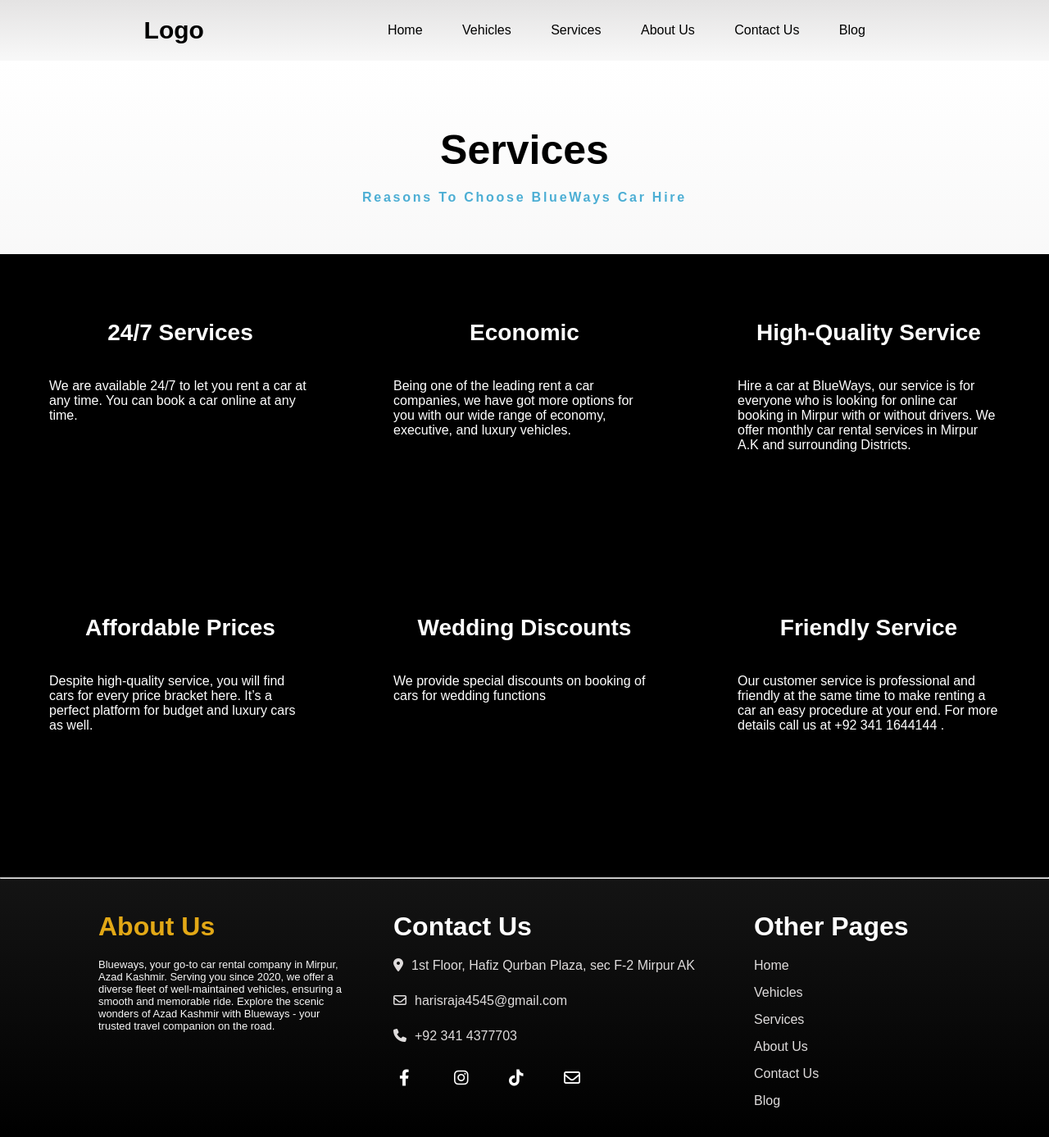
After one commit to HamzaArif538/BlueWays, a Django app: page /services in a window 1280 px wide. The commit adds this page. Shown: the whole page at 82% size. Run offline with Django 4.2, Linux system fonts and the light colour scheme.

Commit message:
created categories filter in vehicles page and completed the services page

```diff
--- a/blueways/settings.py
+++ b/blueways/settings.py
@@ -40,6 +40,7 @@ INSTALLED_APPS = [
     'django.contrib.staticfiles',
 
     'home',
+    'django_filters',
 ]
 
 MIDDLEWARE = [
--- a/home/templates/home/footer.html
+++ b/home/templates/home/footer.html
@@ -45,10 +45,7 @@
                         <a href="/vehicles">Vehicles</a>
                     </li>
                     <li class='footer-link'>
-                        <a href="/categories">Categories</a>
-                    </li>
-                    <li class='footer-link'>
-                        <a href="">Services</a>
+                        <a href="/services">Services</a>
                     </li>
                     <li class='footer-link'>
                         <a href="">About Us</a>
--- a/home/templates/home/navbar.html
+++ b/home/templates/home/navbar.html
@@ -17,10 +17,7 @@
                     <a href="/vehicles">Vehicles</a>
                 </li>
                 <li class='navbar-item'>
-                    <a href="/categories">Categories</a>
-                </li>
-                <li class='navbar-item'>
-                    <a href="">Services</a>
+                    <a href="/services">Services</a>
                 </li>
                 <li class='navbar-item'>
                     <a href="">About Us</a>
--- /dev/null
+++ b/home/templates/home/services.html
@@ -0,0 +1,71 @@
+{% extends "home/main.html" %}
+{% load static %}
+
+
+{% block content %}
+<link rel="stylesheet" href="{% static "css/services.css" %}">
+
+
+<div class="servicescontainer">
+    <div class="serviceshead">
+        <div class="servicesheadtitle">
+            <h1>Services</h1>
+        </div>
+        <div class="servicesheadinfo">
+            <span>Reasons To Choose BlueWays Car Hire</span>
+        </div>
+    </div>
+    <div class="servicesmain">
+        <div class="servicesmaincont">
+            <div class="mainconttitle">
+                24/7 Services
+            </div>
+            <div class="maincontinfo">
+                We are available 24/7 to let you rent a car at any time. You can book a car online at any time.
+            </div>
+        </div>
+        <div class="servicesmaincont">
+            <div class="mainconttitle">
+                Economic
+            </div>
+            <div class="maincontinfo">
+                Being one of the leading rent a car companies, we have got more options for you with our wide range of economy, executive, and luxury vehicles.
+            </div>
+        </div>
+        <div class="servicesmaincont">
+            <div class="mainconttitle">
+                High-Quality Service
+            </div>
+            <div class="maincontinfo">
+                Hire a car at BlueWays, our service is for everyone who is looking for online car booking in Mirpur with or without drivers. We offer monthly car rental services in Mirpur A.K and surrounding Districts.
+            </div>
+        </div>
+        <div class="servicesmaincont">
+            <div class="mainconttitle">
+                Affordable Prices
+            </div>
+            <div class="maincontinfo">
+                Despite high-quality service, you will find cars for every price bracket here. It’s a perfect platform for budget and luxury cars as well.
+            </div>
+        </div>
+        <div class="servicesmaincont">
+            <div class="mainconttitle">
+                Wedding Discounts
+            </div>
+            <div class="maincontinfo">
+                We provide special discounts on booking of cars for wedding functions
+            </div>
+        </div>
+        <div class="servicesmaincont">
+            <div class="mainconttitle">
+                Friendly Service
+            </div>
+            <div class="maincontinfo">
+                Our customer service is professional and friendly at the same time to make renting a car an easy procedure at your end. For more details call us at +92 341 1644144 .
+            </div>
+        </div>
+    </div>
+</div>
+
+
+{% endblock content %}
--- a/home/urls.py
+++ b/home/urls.py
@@ -6,7 +6,7 @@ urlpatterns = [
     path('logoutpage', views.logoutpage, name='logoutpage'),
 
     path('', views.home, name='home'),
-    path('categories', views.categories, name='categories'),
+    path('services', views.services, name='services'),
     path('vehicles', views.vehicles, name='vehicles'),
     path('car_detail/<str:pk_test>/', views.carDetail, name='car_detail'),
     path('vehiclebooking', views.vehiclebooking, name='vehiclebooking'),
--- a/home/views.py
+++ b/home/views.py
@@ -6,6 +6,7 @@ from datetime import date
 from datetime import datetime
 from django.contrib.auth import authenticate, login, logout
 from django.contrib.auth.decorators import login_required
+from .filters import CarFilter
 
 # Create your views here.
 
@@ -35,6 +36,8 @@ def home(request):
 def vehicles(request):
     cars = Car.objects.all()
     total_cars = cars.count()
+    myFilter = CarFilter(request.GET, queryset=cars)
+    cars = myFilter.qs
 
     sort_option  = request.GET.get('sort', None)
 
@@ -59,12 +62,14 @@ def vehicles(request):
         cars = paginator.page(paginator.num_pages)
 
 
-    context = {'cars':cars, 'total_cars':total_cars}
+
+
+    context = {'cars':cars, 'total_cars':total_cars, 'myFilter':myFilter}
     return render(request, 'home/vehicles.html', context)
 
 
-def categories(request):
-    return render(request, 'home/categories.html')
+def services(request):
+    return render(request, 'home/services.html')
 
 def carDetail(request, pk_test):
     car = Car.objects.get(id=pk_test)
--- /dev/null
+++ b/static/css/services.css
@@ -0,0 +1,72 @@
+*{
+    margin: 0;
+    padding: 0;
+}
+
+.servicescontainer{
+    display: flex;
+    flex-direction: column;
+    justify-content: center;
+    align-items: center;
+    width: 100%;
+    background: linear-gradient(to bottom,rgb(255, 255, 255), rgb(228, 227, 227));
+    padding: 20px 0 0 0;
+}
+
+.servicescontainer .serviceshead{
+    display: flex;
+    flex-direction: column;
+    align-items: center;
+    margin: 40px 0;
+}
+
+.serviceshead .servicesheadtitle h1{
+    font-size: 50px;
+    margin: 20px 0;
+}
+
+.serviceshead .servicesheadinfo{
+    color: rgb(76, 174, 212);
+    font-weight: bold;
+    letter-spacing: 0.25cap;
+    margin-bottom: 20px;
+}
+
+.servicescontainer .servicesmain{
+    background:black;
+    color: #fff;
+    display: flex;
+    flex-wrap: wrap;
+    justify-content: space-evenly;
+    padding: 20px 0;
+}
+
+.servicesmain .servicesmaincont{
+    display: flex;
+    flex-direction: column;
+    width: 400px;
+    height: 320px;
+    background: black;
+    margin: 20px 0px ;
+    align-items: center;
+    border-radius: 40px;
+    flex-wrap: wrap;
+    padding: 20px 20px 0 20px;
+    transition: 0.5s;
+}
+
+.servicesmain .servicesmaincont:hover{
+    background: rgb(76, 174, 212);
+    /* box-shadow: 1px 1px 20px 2px white; */
+}
+
+.servicesmaincont .mainconttitle{
+    padding: 20px 0;
+    font-size: 28px;
+    font-weight: bold;
+}
+
+.servicesmaincont .maincontinfo{
+    margin: 20px 20px;
+
+}
```
Also changed, not shown: home/filters.py (added, +7 -0 lines), home/templates/home/categories.html (deleted, +0 -7 lines), home/templates/home/vehiclepage.html (+31 -0 lines), static/css/admindashboard.css (+7 -4 lines), static/css/vehicles.css (+17 -9 lines), db.sqlite3.
